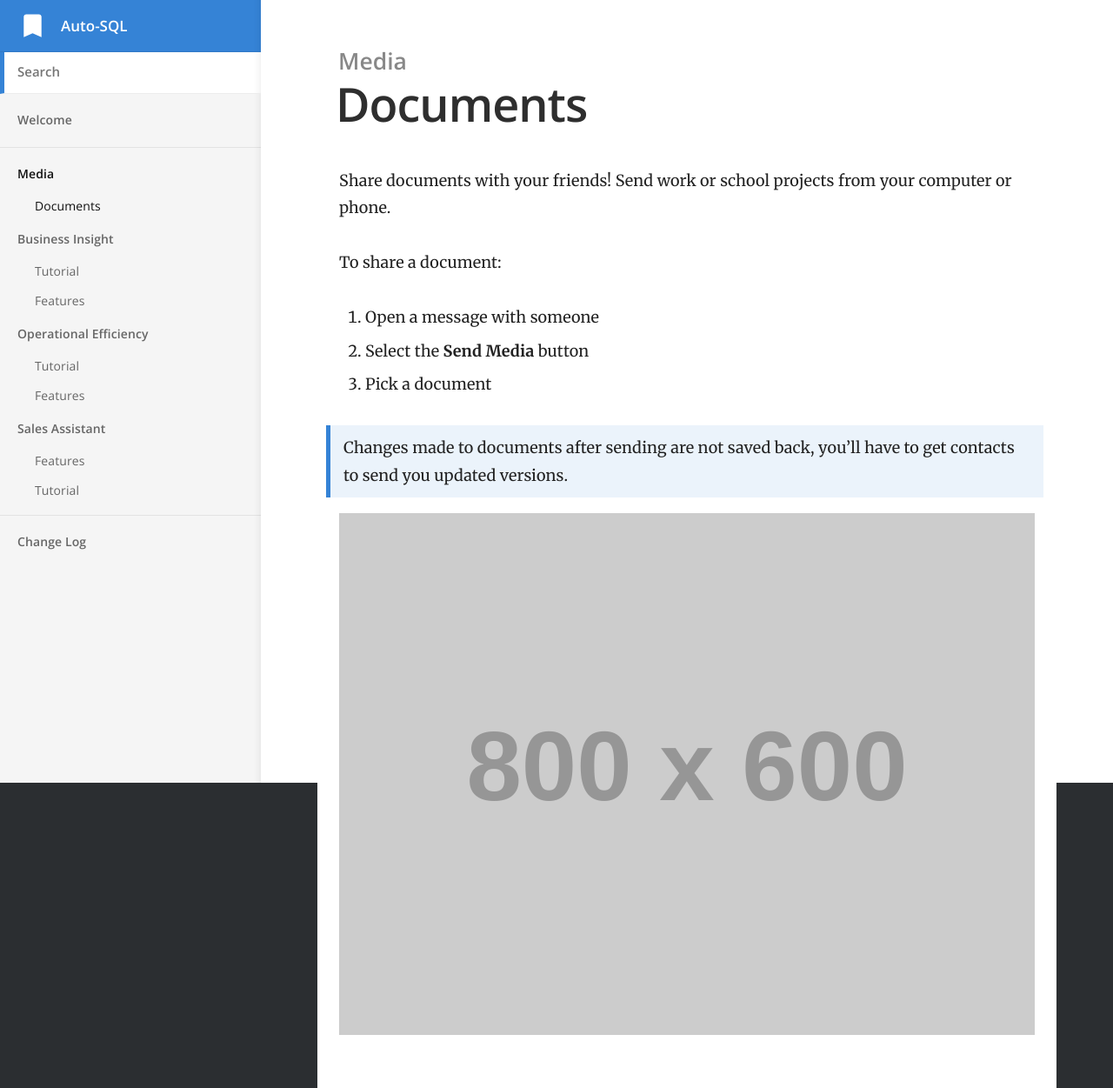
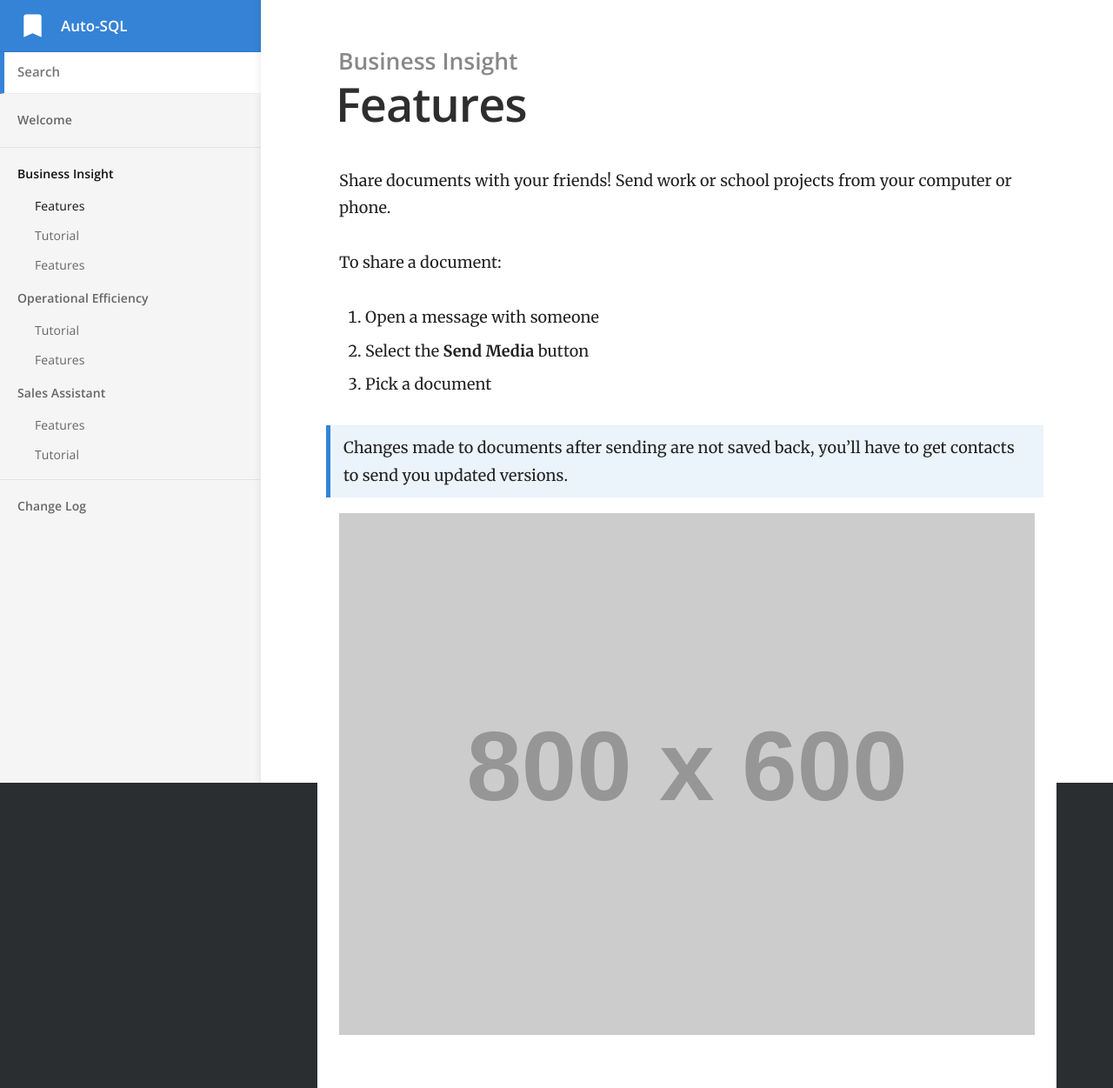
Before and after one commit to openerp-hk-t/doc, a Jekyll site: the page built from _docs/business insight/features.md, in a window 1280 px wide. Shown: the whole page at 87% size. Built offline with Jekyll 4.4.1, drawn with Linux system fonts in a browser that asks for light colours.

Commit message:
Update features.md

```diff
--- a/_docs/business insight/features.md
+++ b/_docs/business insight/features.md
@@ -1,7 +1,7 @@
 ---
-title: Documents
-category: Media
-order: 3
+title: Features
+category: Business Insight
+order: 1
 ---
 
 Share documents with your friends! Send work or school projects from your computer or phone.
```
